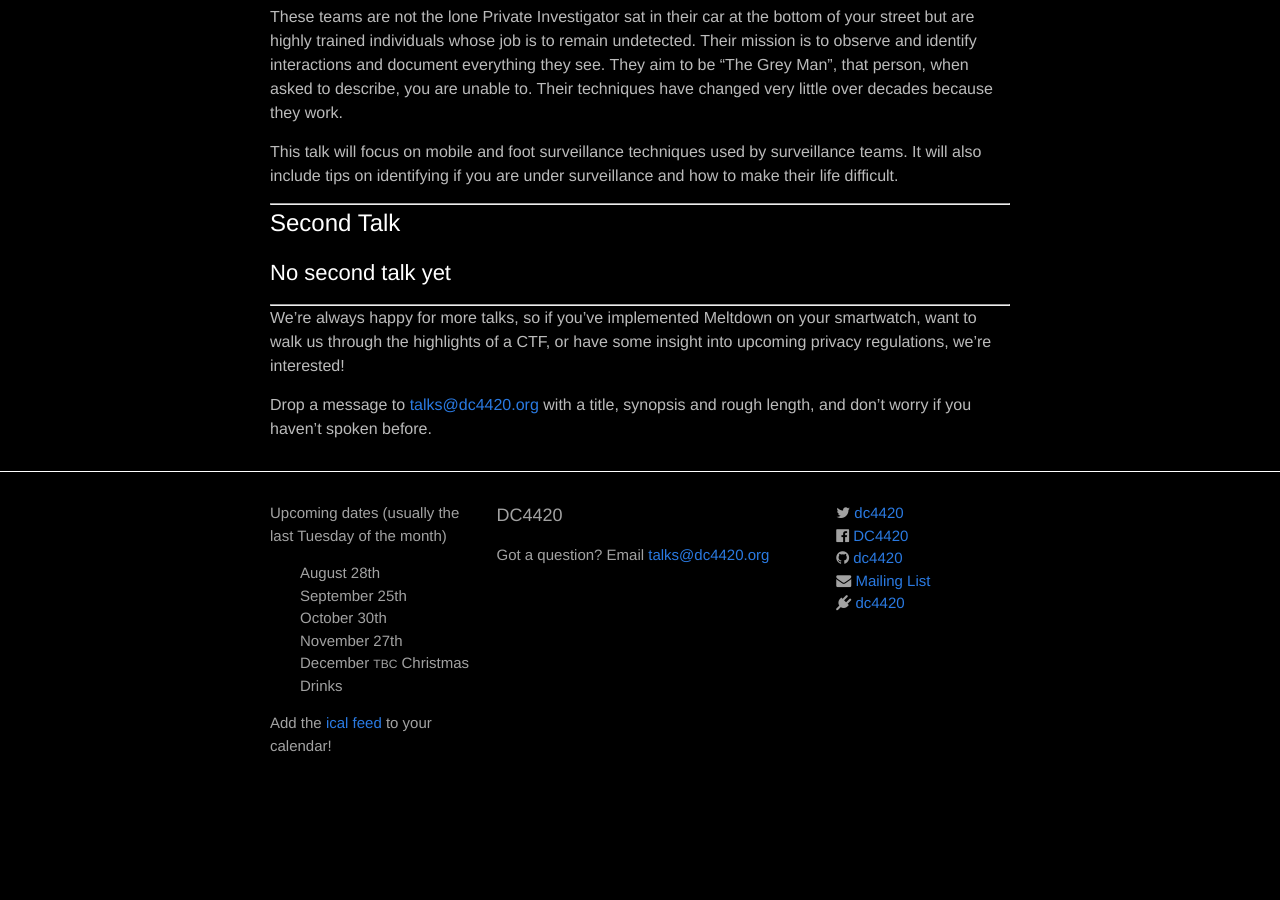
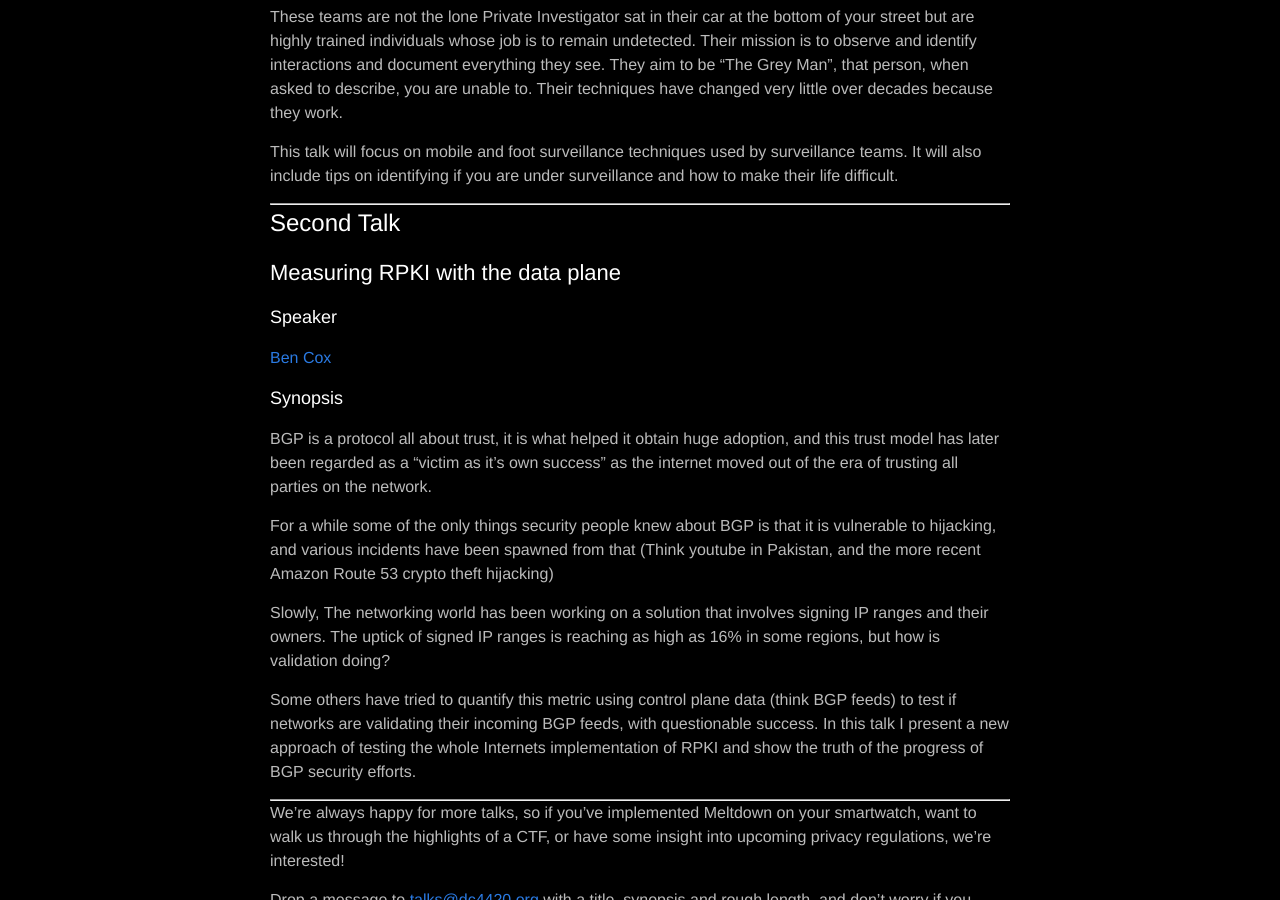
Before and after one commit to dc4420/website, a Jekyll site: the page built from _posts/2018-09-25-talks.markdown, in a window 1280 px wide and 900 px high, scrolled down 657 px. Built offline with Jekyll 4.4.1, drawn with Linux system fonts in a browser that asks for light colours; nearby versions of some CDN libraries; before the commit the page ends 1504 px from its top, so only the background shows below that.

Commit message:
Add second talk

```diff
--- a/_posts/2018-09-25-talks.markdown
+++ b/_posts/2018-09-25-talks.markdown
@@ -9,7 +9,7 @@ categories: talk
 
 ## Wagging The Tail - Covert Passive Surveillance and how to make their life difficult
 
-### Speakers
+### Speaker
 
 [Si](https://www.twitter.com/SecuritySense)
 
@@ -27,7 +27,22 @@ This talk will focus on mobile and foot surveillance techniques used by surveill
 
 # Second Talk
 
-## No second talk yet
+## Measuring RPKI with the data plane
+
+### Speaker
+
+[Ben Cox](https://twitter.com/Benjojo12)
+
+### Synopsis
+
+BGP is a protocol all about trust, it is what helped it obtain huge adoption, and this trust model has later been regarded as a "victim as it's own success" as the internet moved out of the era of trusting all parties on the network.
+
+For a while some of the only things security people knew about BGP is that it is vulnerable to hijacking, and various incidents have been spawned from that (Think youtube in Pakistan, and the more recent Amazon Route 53 crypto theft hijacking)
+
+Slowly, The networking world has been working on a solution that involves signing IP ranges and their owners. The uptick of signed IP ranges is reaching as high as 16% in some regions, but how is validation doing?
+
+Some others have tried to quantify this metric using control plane data (think BGP feeds) to test if networks are validating their incoming BGP feeds, with questionable success. In this talk I present a new approach of testing the whole Internets implementation of RPKI and show the truth of the progress of BGP security efforts.
+
 
 <hr>
 
```
